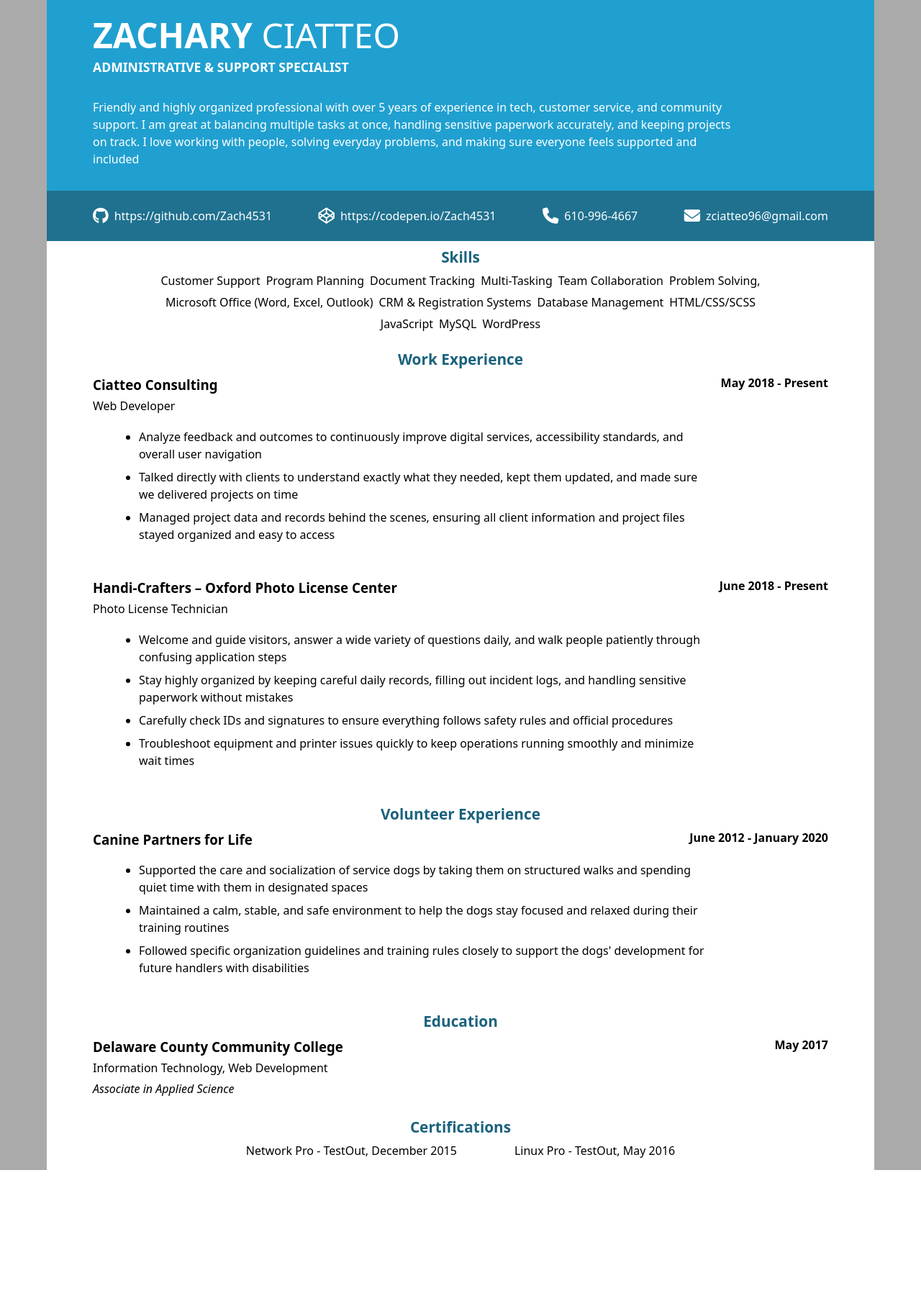
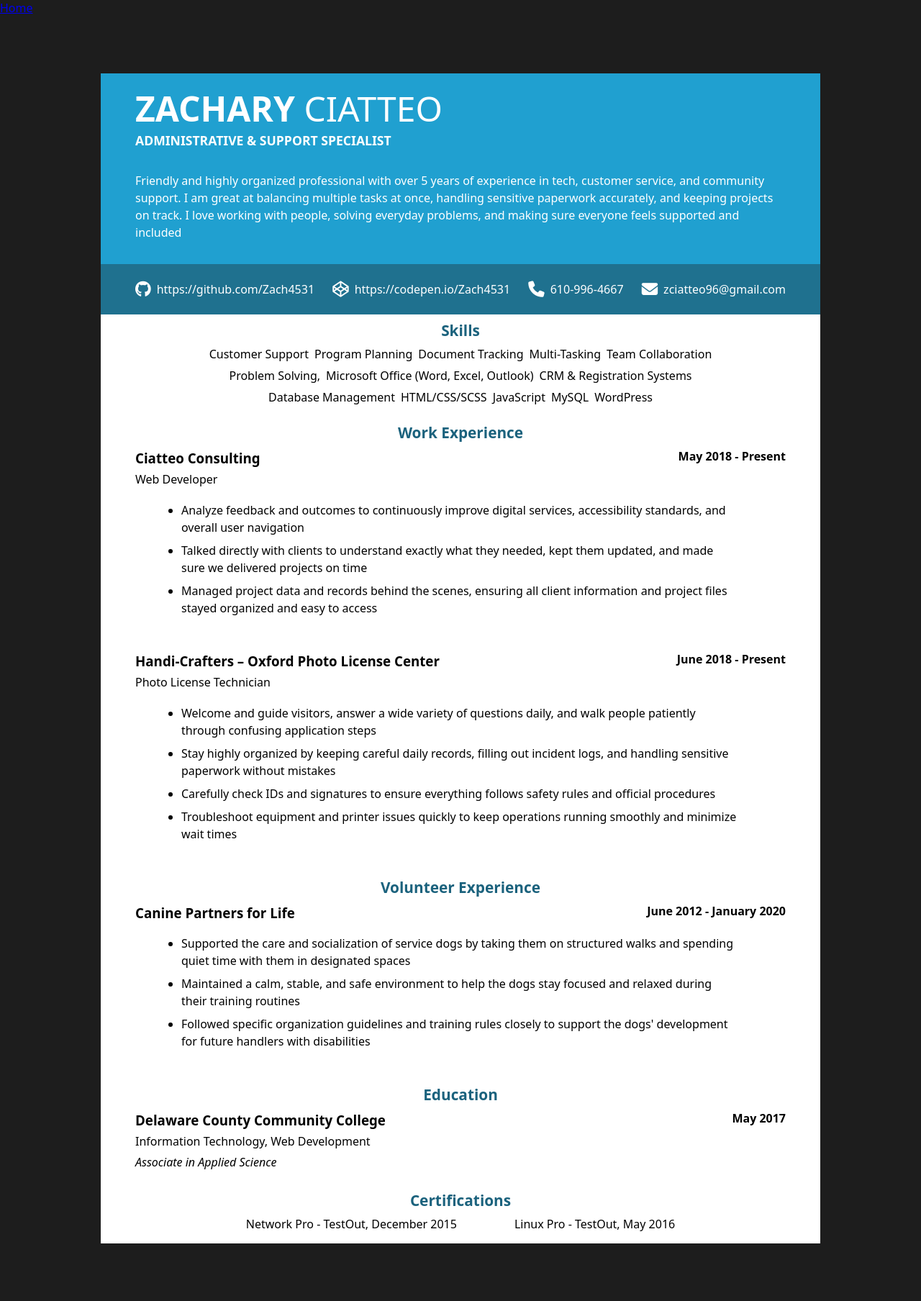
Before and after one commit to Zach4531/resume-builder, a Django app: page /resume/1 in a window 1280 px wide. Shown: the whole page at 72% size. Before the commit the page ends 1626 px from the top, so only its background shows below. Run offline with Django 5.2, Linux system fonts and the light colour scheme; data comes from the database, SQL or seed files in the repository.

Commit message:
add home link

```diff
--- a/builder/static/builder/style.css
+++ b/builder/static/builder/style.css
@@ -5,7 +5,7 @@
 }
 
 html {
-  background-color: #aaa;
+  background-color: #1d1d1d;
 }
 
 body {
@@ -26,19 +26,19 @@ body {
 }
 
 .resume {
-  max-width: 1150px;
+  max-width: 1000px;
   background-color: white !important;
-  margin: 0 auto;
+  margin: 5rem auto;
 }
 
 .content {
-  padding: 0rem 4rem;
+  padding: 0rem 3rem;
 }
 
 .header,
 .summary,
 .contact {
-  padding: 1rem 4rem;
+  padding: 1rem 3rem;
   color: white;
 }
 
@@ -152,7 +152,7 @@ body {
 .job-duties,
 .volunteer-duties {
   padding: 1rem 4rem;
-  width: 90%;
+  /* width: 90%; */
   grid-column: span 2;
   font-weight: 500;
   p {
--- a/builder/templates/builder/resume.html
+++ b/builder/templates/builder/resume.html
@@ -10,6 +10,7 @@
     <title>Document</title>
   </head>
   <body>
+    <a href="{% url 'index' %}">Home</a>
     <div class="resume">
       <div class="header">
         <h1><span>{{ profile.first_name }}</span> {{ profile.last_name }}</h1>
```
